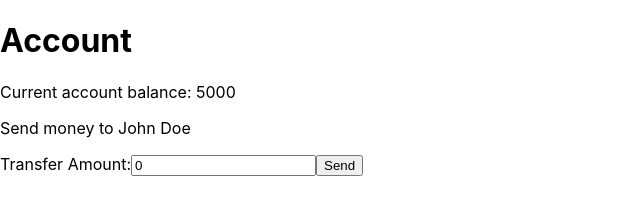
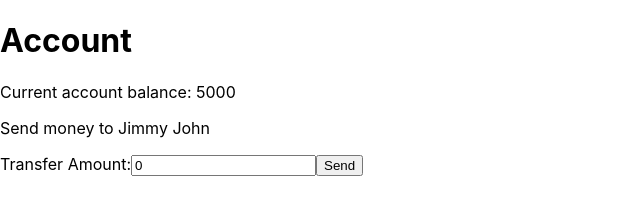
Before and after one commit to georgepapagapitos/react-testing, a React (Create React App) app: page / in a window 1280 px wide. Shown: the top 208 px of the page, without its empty margins (0-640 px from the left). Built offline with nearby package versions, Linux system fonts and the light colour scheme.

Commit message:
refactor for testing react-query

```diff
--- a/package.json
+++ b/package.json
@@ -6,8 +6,11 @@
     "@testing-library/jest-dom": "^5.11.4",
     "@testing-library/react": "^11.1.0",
     "@testing-library/user-event": "^12.1.10",
+    "axios": "^0.21.1",
+    "msw": "^0.32.0",
     "react": "^17.0.2",
     "react-dom": "^17.0.2",
+    "react-query": "^3.18.1",
     "react-scripts": "4.0.3",
     "web-vitals": "^1.0.1"
   },
--- a/src/App.jsx
+++ b/src/App.jsx
@@ -1,32 +1,9 @@
-import { useState, useContext } from 'react';
-import { AccountContext } from './context/accountContext';
+import Account from "./components/Account"
 
-export default function App({ transferToPerson }) {
-
-  const { state, dispatch } = useContext(AccountContext);
-
-  const [transferAmount, setTransferAmount] = useState(0);
-
-  const onSubmit = (e) => {
-    e.preventDefault();
-
-    setTimeout(() => {
-      // setAccountBalance((prev) => prev - transferAmount);
-      dispatch({ type: 'DECREASE_ACCOUNT_BALANCE', payload: transferAmount });
-      setTransferAmount(0);
-    }, 200);
-  };
-
+export default function App() {
   return (
     <>
-      <h1>Account</h1>
-      <p>Current account balance: {state.balance}</p>
-      <p>Send money to {transferToPerson}</p>
-      <form onSubmit={onSubmit}>
-        <label htmlFor='transferAmount'>Transfer Amount:</label>
-        <input id='transferAmount' min='0' type='number' value={transferAmount} onChange={(e) => setTransferAmount(e.target.value)} />
-        <button type='submit'>Send</button>
-      </form>
+      <Account transferToPerson="Jimmy John" />
     </>
-  );
+  )
 }
--- /dev/null
+++ b/src/components/Account.jsx
@@ -0,0 +1,32 @@
+import { useState, useContext } from 'react';
+import { AccountContext } from '../context/accountContext';
+
+export default function Account({ transferToPerson }) {
+
+  const { state, dispatch } = useContext(AccountContext);
+
+  const [transferAmount, setTransferAmount] = useState(0);
+
+  const onSubmit = (e) => {
+    e.preventDefault();
+
+    setTimeout(() => {
+      // setAccountBalance((prev) => prev - transferAmount);
+      dispatch({ type: 'DECREASE_ACCOUNT_BALANCE', payload: transferAmount });
+      setTransferAmount(0);
+    }, 200);
+  };
+
+  return (
+    <>
+      <h1>Account</h1>
+      <p>Current account balance: {state.balance}</p>
+      <p>Send money to {transferToPerson}</p>
+      <form onSubmit={onSubmit}>
+        <label htmlFor='transferAmount'>Transfer Amount:</label>
+        <input id='transferAmount' min='0' type='number' value={transferAmount} onChange={(e) => setTransferAmount(e.target.value)} />
+        <button type='submit'>Send</button>
+      </form>
+    </>
+  );
+}
--- a/src/index.js
+++ b/src/index.js
@@ -8,7 +8,7 @@ import { AccountProvider } from './context/accountContext';
 ReactDOM.render(
   <React.StrictMode>
     <AccountProvider>
-      <App transferToPerson="John Doe" />
+      <App />
     </AccountProvider>
   </React.StrictMode>,
   document.getElementById('root')
```
Also changed, not shown: 2 other files (tests, documents, lock files or other folders).
